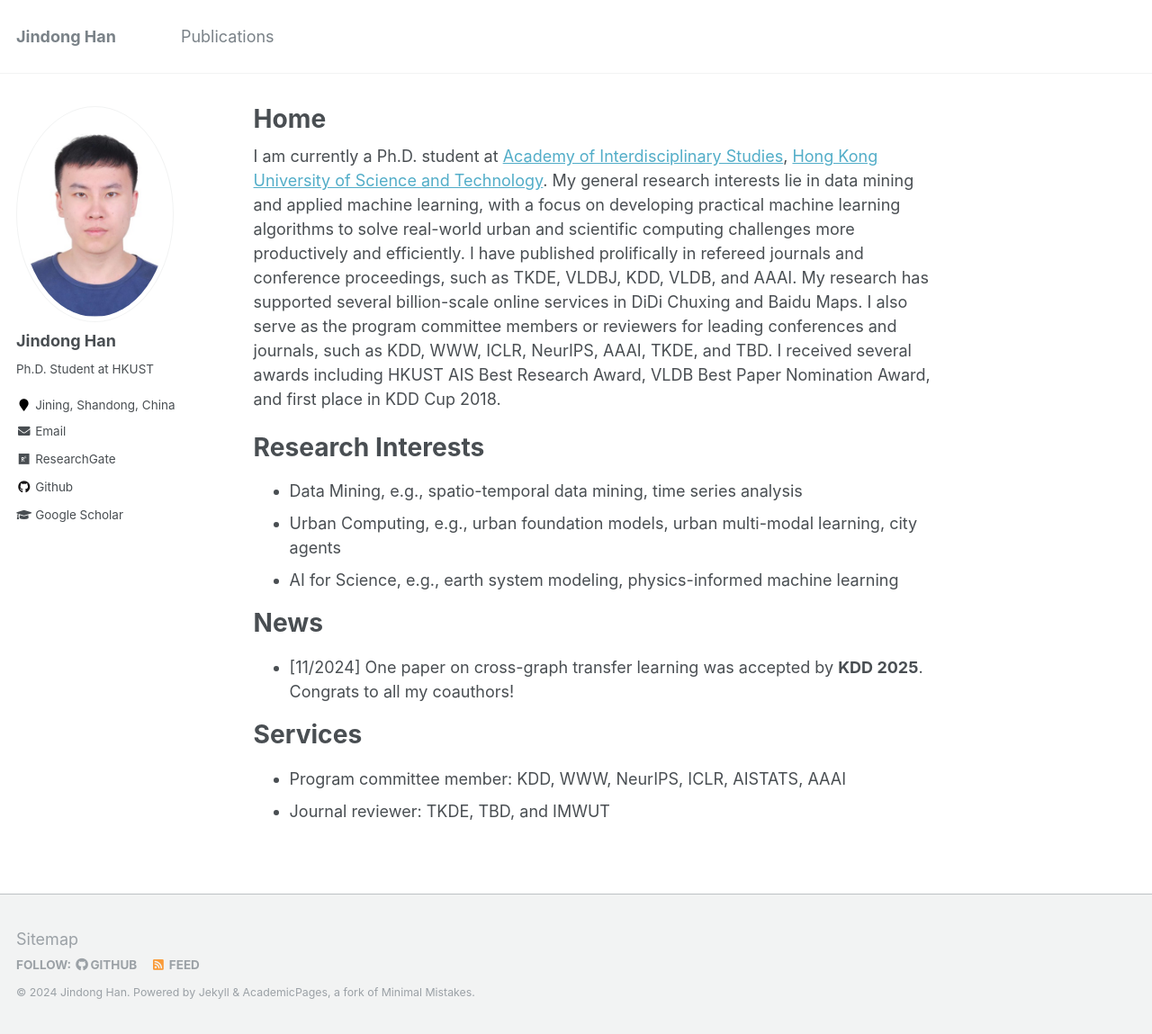
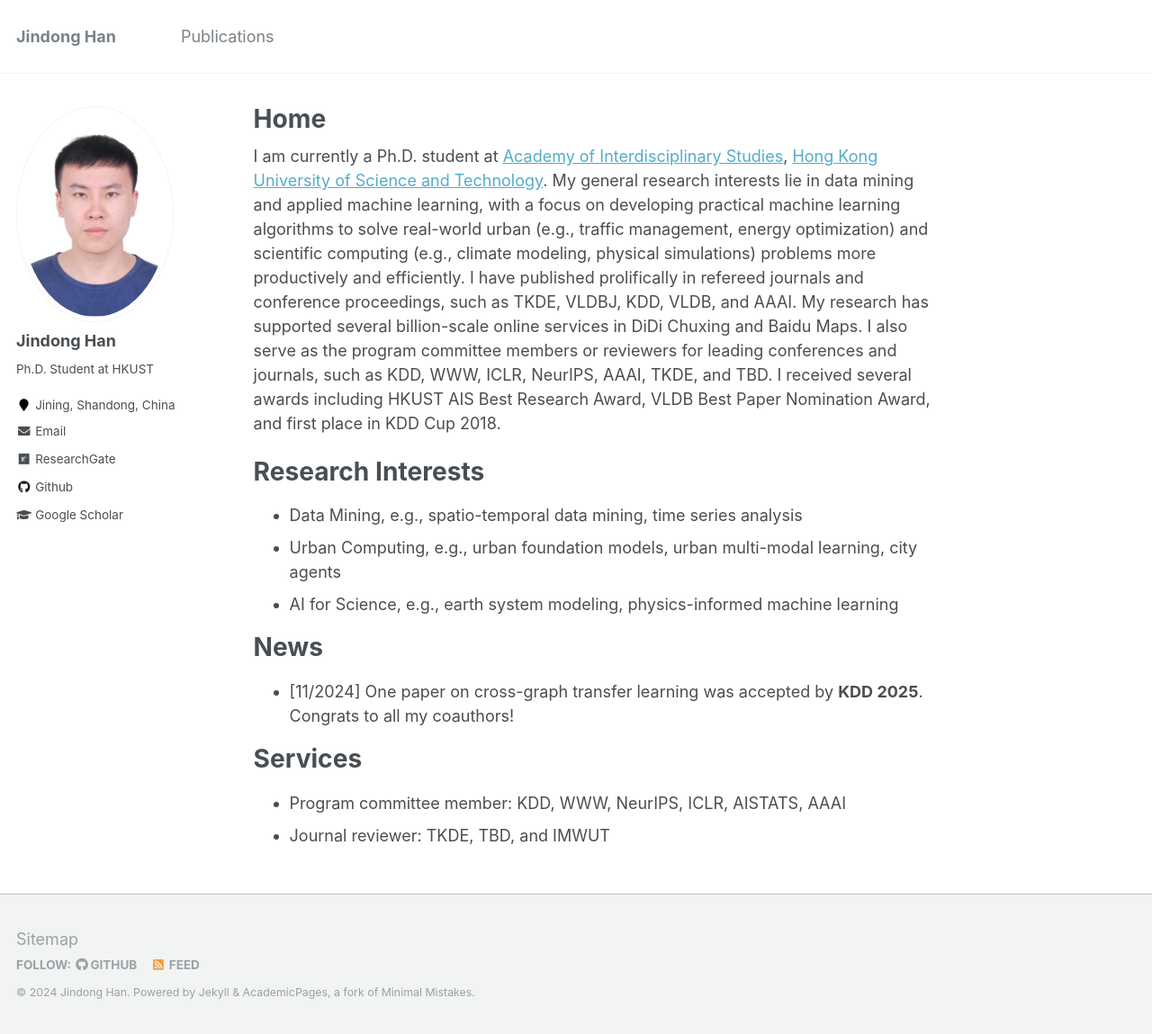
Before and after one commit to jhanao-hkust/jhanao-hkust.github.io, a Jekyll site: the page built from _pages/about.md, in a window 1280 px wide and 1149 px high. Shown: the whole window at 90% size. Built offline with Jekyll 4.4.1, drawn with Linux system fonts in a browser that asks for light colours.

Commit message:
Update about.md

```diff
--- a/_pages/about.md
+++ b/_pages/about.md
@@ -8,7 +8,7 @@ redirect_from:
   - /about.html
 ---
 
-I am currently a Ph.D. student at [Academy of Interdisciplinary Studies](https://ais.hkust.edu.hk/), [Hong Kong University of Science and Technology](https://hkust.edu.hk/). My general research interests lie in data mining and applied machine learning, with a focus on developing practical machine learning algorithms to solve real-world urban and scientific computing challenges more productively and efficiently. I have published prolifically in refereed journals and conference proceedings, such as TKDE, VLDBJ, KDD, VLDB, and AAAI. My research has supported several billion-scale online services in DiDi Chuxing and Baidu Maps. I also serve as the program committee members or reviewers for leading conferences and journals, such as KDD, WWW, ICLR, NeurIPS, AAAI, TKDE, and TBD. I received several awards including HKUST AIS Best Research Award, VLDB Best Paper Nomination Award, and first place in KDD Cup 2018.
+I am currently a Ph.D. student at [Academy of Interdisciplinary Studies](https://ais.hkust.edu.hk/), [Hong Kong University of Science and Technology](https://hkust.edu.hk/). My general research interests lie in data mining and applied machine learning, with a focus on developing practical machine learning algorithms to solve real-world urban (e.g., traffic management, energy optimization) and scientific computing (e.g., climate modeling, physical simulations) problems more productively and efficiently. I have published prolifically in refereed journals and conference proceedings, such as TKDE, VLDBJ, KDD, VLDB, and AAAI. My research has supported several billion-scale online services in DiDi Chuxing and Baidu Maps. I also serve as the program committee members or reviewers for leading conferences and journals, such as KDD, WWW, ICLR, NeurIPS, AAAI, TKDE, and TBD. I received several awards including HKUST AIS Best Research Award, VLDB Best Paper Nomination Award, and first place in KDD Cup 2018.
 
 # Research Interests
 * Data Mining, e.g., spatio-temporal data mining, time series analysis
```
